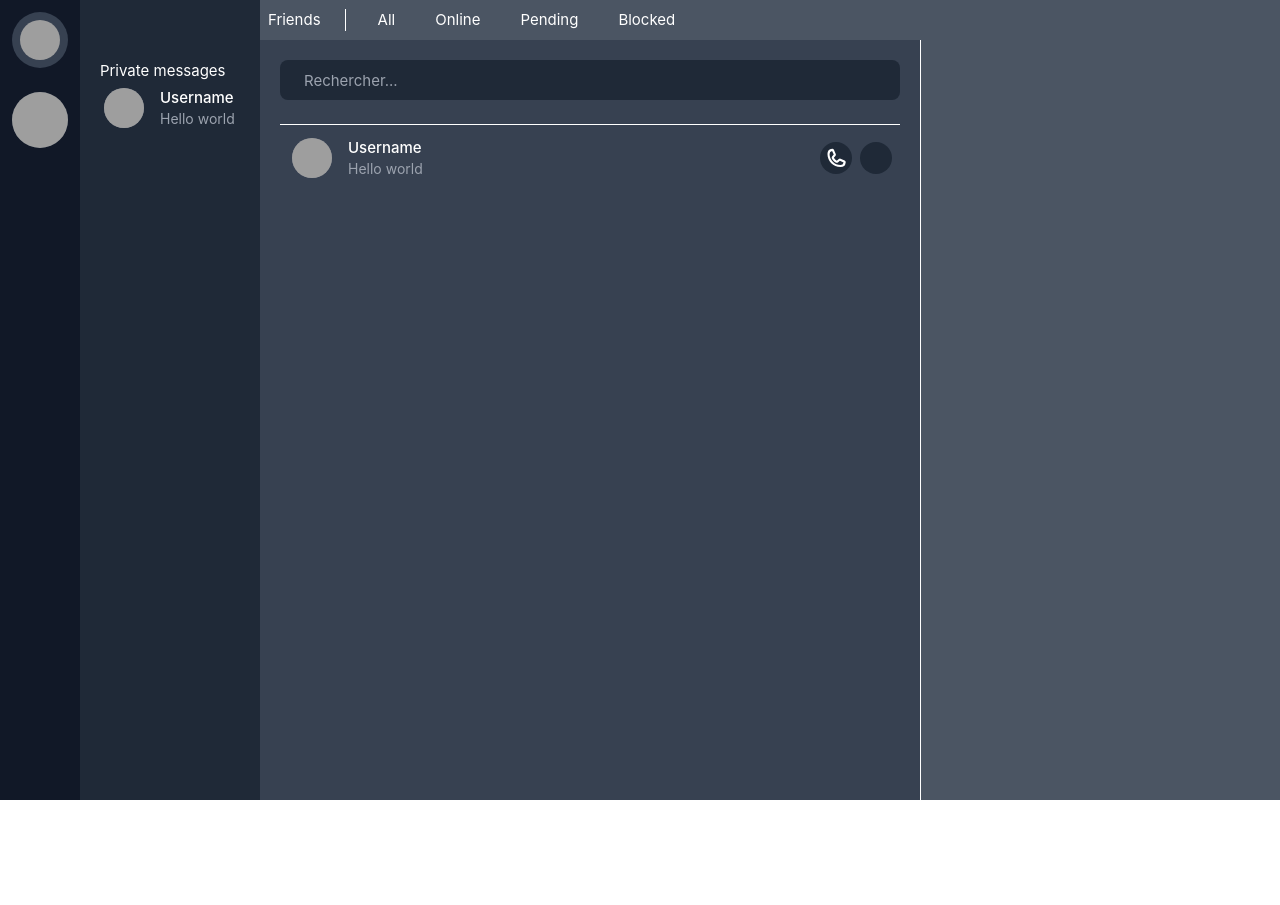
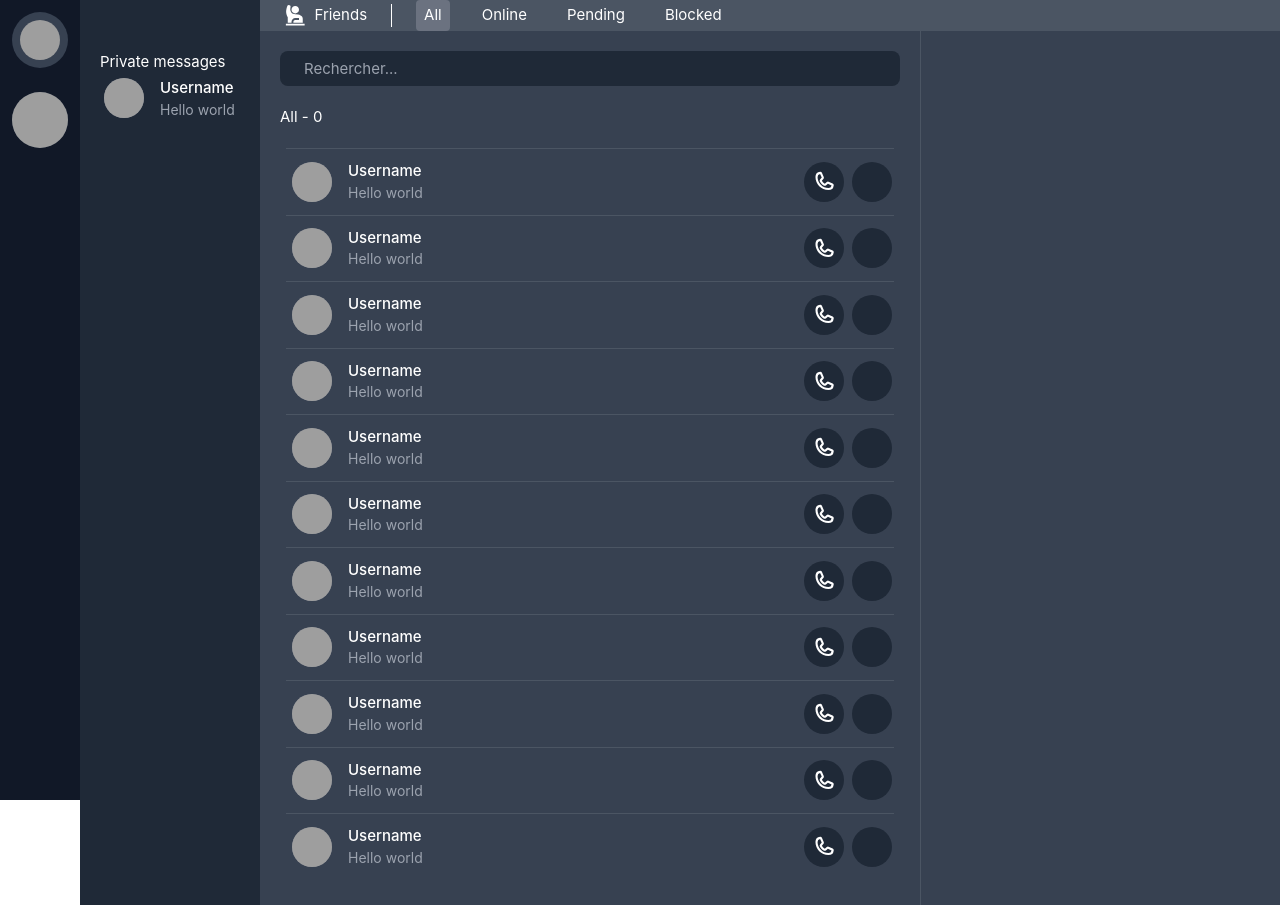
Before and after one commit to Kevw94/discoding-vue, a Vue app: page /social in a window 1280 px wide. Before the commit the page ends 800 px from the top, so only its background shows below. Built offline with nearby package versions, Linux system fonts and the light colour scheme; grey boxes are pictures that could not be loaded.

Commit message:
social view is done v2

```diff
--- /dev/null
+++ b/src/components/icons/IconPerson.vue
@@ -0,0 +1,10 @@
+
+<template>
+    <svg xmlns="http://www.w3.org/2000/svg" width="1.5em" height="1.5em" viewBox="0 0 24 24"><path fill="currentColor" d="M2 23v-2h20v2H2Zm2-3v-6q-.825-1.35-1.275-2.863t-.45-3.087q0-1.525.388-3t.912-2.9q.2-.525.65-.838t1-.312Q6 1 6.55 1.525T7 2.775L6.725 5.05q-.15 1.2.213 2.275t1.087 1.887q.725.813 1.75 1.3T12 11q1.5 0 3.013.313t2.637.887q1.125.575 1.738 1.463T20 15.85V20H10v-.925q0-.85.575-1.463T12 17h4v-2h-4q-1.675 0-2.838 1.2T8 19.075V20H4Zm8-10q-1.65 0-2.825-1.175T8 6q0-1.65 1.175-2.825T12 2q1.65 0 2.825 1.175T16 6q0 1.65-1.175 2.825T12 10Z"></path></svg>
+  </template>
+
+  <script lang="ts">
+  export default {
+    name: 'IconPerson'
+  }
+  </script>
--- a/src/components/social/SocialTabs.vue
+++ b/src/components/social/SocialTabs.vue
@@ -1,11 +1,27 @@
+<!-- SocialTabs.vue -->
 <template>
-<ul class="flex gap-6">
-    <li class="hover:bg-gray-500 cursor-pointer px-2 py-1 rounded">All</li>
-    <li class="hover:bg-gray-500 cursor-pointer px-2 py-1 rounded">Online</li>
-    <li class="hover:bg-gray-500 cursor-pointer px-2 py-1 rounded">Pending</li>
-    <li class="hover:bg-gray-500 cursor-pointer px-2 py-1 rounded">Blocked</li>
-</ul>
-</template>
+    <ul class="flex gap-6">
+      <li
+        v-for="tab in tabs"
+        :key="tab"
+        :class="{ 'bg-gray-500': currentTab === tab }"
+        class="cursor-pointer px-2 py-1 rounded"
+        @click="selectTab(tab)"
+      >
+        {{ tab }}
+      </li>
+    </ul>
+  </template>
 
-<script lang="ts" setup>
-</script>
+  <script setup lang="ts">
+  import { ref } from 'vue';
+
+  const emit = defineEmits(['update:tab']);
+  const tabs = ['All', 'Online', 'Pending', 'Blocked'];
+  const currentTab = ref(tabs[0]);
+
+  function selectTab(tab: string) {
+    currentTab.value = tab;
+    emit('update:tab', tab);
+  }
+  </script>
--- a/src/components/social/UserCard.vue
+++ b/src/components/social/UserCard.vue
@@ -1,5 +1,8 @@
 <template>
-     <div class="userCard flex items-center p-1 rounded-lg hover:bg-gray-700 cursor-pointer">
+    <div
+      class="userCard flex items-center p-1 rounded-lg cursor-pointer"
+      :class="{ 'hover:bg-gray-700': hoverEffect }"
+    >
       <div class="userPicture w-10 h-10 bg-gray-500 rounded-full overflow-hidden mr-4">
         <img src="path_to_profile_picture.jpg" alt="User profile" class="w-full h-full object-cover">
       </div>
@@ -11,5 +14,10 @@
   </template>
 
   <script lang="ts" setup>
-
+    const props = defineProps({
+      hoverEffect: {
+        type: Boolean,
+        default: true,
+      },
+    });
   </script>
--- a/src/components/social/UserCardLarge.vue
+++ b/src/components/social/UserCardLarge.vue
@@ -1,17 +1,21 @@
 <template>
-    <div class="divider w-full h-[0.5px] bg-white"></div>
-    <div class="userCardLarge w-full flex justify-between items-center hover:bg-gray-600 p-2">
-      <UserCard />
-      <div class="userCardButtons flex gap-2">
-        <button class="w-8 h-8 bg-gray-800 rounded-full flex items-center justify-center">
+  <div class="userCardLarge relative flex flex-col items-center w-full hover:bg-gray-600 p-2 rounded-lg">
+    <div class="divider absolute top-0 w-[98%] h-[1px] bg-gray-600"></div>
+    <div class="userCard flex w-full justify-between items-center">
+      <UserCard :hoverEffect="false" />
+      <div class="userCardButtons flex gap-2 items-center">
+        <button class="w-10 h-10 bg-gray-800 rounded-full flex items-center justify-center">
           <IconCall />
         </button>
-        <button class="w-8 h-8 bg-gray-800 rounded-full"></button>
+        <button class="w-10 h-10 bg-gray-800 rounded-full flex items-center justify-center">
+          <!-- Suppose you will put an icon here -->
+        </button>
       </div>
     </div>
-  </template>
+  </div>
+</template>
 
-  <script setup lang="ts">
+<script setup lang="ts">
   import UserCard from './UserCard.vue';
   import IconCall from '../icons/IconCall.vue';
-  </script>
+</script>
--- a/src/views/SigninView.vue
+++ b/src/views/SigninView.vue
@@ -1,3 +1,55 @@
 <template>
-	Singin
-</template>
+	<div class="login-container flex items-center justify-center h-screen bg-gray-200">
+	  <form @submit.prevent="submitForm" class="bg-white p-8 rounded-lg shadow-md">
+		<h2 class="text-2xl font-bold mb-6 text-center">Connexion</h2>
+		<div class="mb-4">
+		  <label for="email" class="block text-gray-700 text-sm font-bold mb-2">Email</label>
+		  <input
+			type="email"
+			id="email"
+			v-model="form.email"
+			class="shadow appearance-none border rounded w-full py-2 px-3 text-gray-700 leading-tight focus:outline-none focus:shadow-outline"
+			required
+			autofocus
+		  />
+		</div>
+		<div class="mb-6">
+		  <label for="password" class="block text-gray-700 text-sm font-bold mb-2">Mot de passe</label>
+		  <input
+			type="password"
+			id="password"
+			v-model="form.password"
+			class="shadow appearance-none border rounded w-full py-2 px-3 text-gray-700 mb-3 leading-tight focus:outline-none focus:shadow-outline"
+			required
+		  />
+		</div>
+		<div class="flex items-center justify-between">
+		  <button
+			type="submit"
+			class="bg-blue-500 hover:bg-blue-700 text-white font-bold py-2 px-4 rounded focus:outline-none focus:shadow-outline"
+		  >
+			Se connecter
+		  </button>
+		</div>
+	  </form>
+	</div>
+  </template>
+
+  <script setup lang="ts">
+  import { ref } from 'vue';
+
+  const form = ref({
+	email: '',
+	password: '',
+  });
+
+  const submitForm = () => {
+	console.log('Form submitted:', form.value);
+	// Ici, vous pouvez implémenter la logique de connexion,
+	// comme envoyer les données du formulaire à un serveur via une requête API.
+  };
+  </script>
+
+  <style>
+  /* Ajoutez ici des styles supplémentaires si nécessaire */
+  </style>
--- a/src/views/SocialView.vue
+++ b/src/views/SocialView.vue
@@ -3,8 +3,9 @@
         <div class="socialTopNav w-full h-10 bg-red flex bg-gray-600">
             <div class="searchConvo w-[15%] h-full bg-gray-800"></div>
             <div class="socialTabs flex flex-grow items-center">
+                <IconPerson class="ml-6" />
                 <span class="friends border-r border-white mr-6 pr-6 pl-2">Friends</span>
-                <SocialTabs />
+                <SocialTabs @update:tab="handleTabSelection" />
             </div>
             <div class="socialActions w-[30%]"></div>
         </div>
@@ -18,23 +19,56 @@
             <div class="socialCore flex-grow p-5 bg-gray-700 flex flex-col">
 
                 <SearchBar placeholder="Rechercher..." @search-update="handleSearch" />
-                <div class="friendsList w-full mt-6">
+                <span class="mt-5 mb-5">{{ currentTab }} - {{ tabCount }}</span>
+                <div class="friendsList w-full h-full overflow-y-scroll">
+                    <UserCardLarge />
+                    <UserCardLarge />
+                    <UserCardLarge />
+                    <UserCardLarge />
+                    <UserCardLarge />
+                    <UserCardLarge />
+                    <UserCardLarge />
+                    <UserCardLarge />
+                    <UserCardLarge />
+                    <UserCardLarge />
                     <UserCardLarge />
                 </div>
             </div>
-            <div class="socialActivities bg-gray-600 h-full w-[30%] border-l border-white"></div>
+            <div class="socialActivities bg-gray-700 h-full w-[30%] border-l border-gray-600"></div>
         </div>
     </section>
 </template>
 
-<script lang="ts" setup>
-import UserCard from '@/components/social/UserCard.vue'
+<script setup lang="ts">
+import IconPerson from '../components/icons/IconPerson.vue'
+import UserCard from '@/components/social/UserCard.vue';
+import UserCardLarge from '@/components/social/UserCardLarge.vue';
+import { ref } from 'vue';
 import SocialTabs from '@/components/social/SocialTabs.vue';
-import UserCardLarge from '@/components/social/UserCardLarge.vue';
-import SearchBar from '@/components/utils/SearchBar.vue'
+import SearchBar from '@/components/utils/SearchBar.vue';
 
+const currentTab = ref('All');
+const tabCount = ref(0); // This will be dynamic based on the tab
+
+function handleTabSelection(selectedTab: string) {
+  currentTab.value = selectedTab;
+  // Update tabCount here based on the selected tab
+  // This will be replaced with actual data fetching logic
+  tabCount.value = getTabCount(selectedTab);
+}
 
 function handleSearch(query: string) {
-      console.log('Search query:', query);
-    }
+  // Handle the search logic
+}
+
+function getTabCount(tab: string): number {
+  // Placeholder for actual data fetching logic
+  const counts = {
+    All: 42,
+    Online: 12,
+    Pending: 5,
+    Blocked: 2,
+  };
+  return counts[tab];
+}
 </script>
```
Lines whose indentation alone changed are shown as unchanged.
